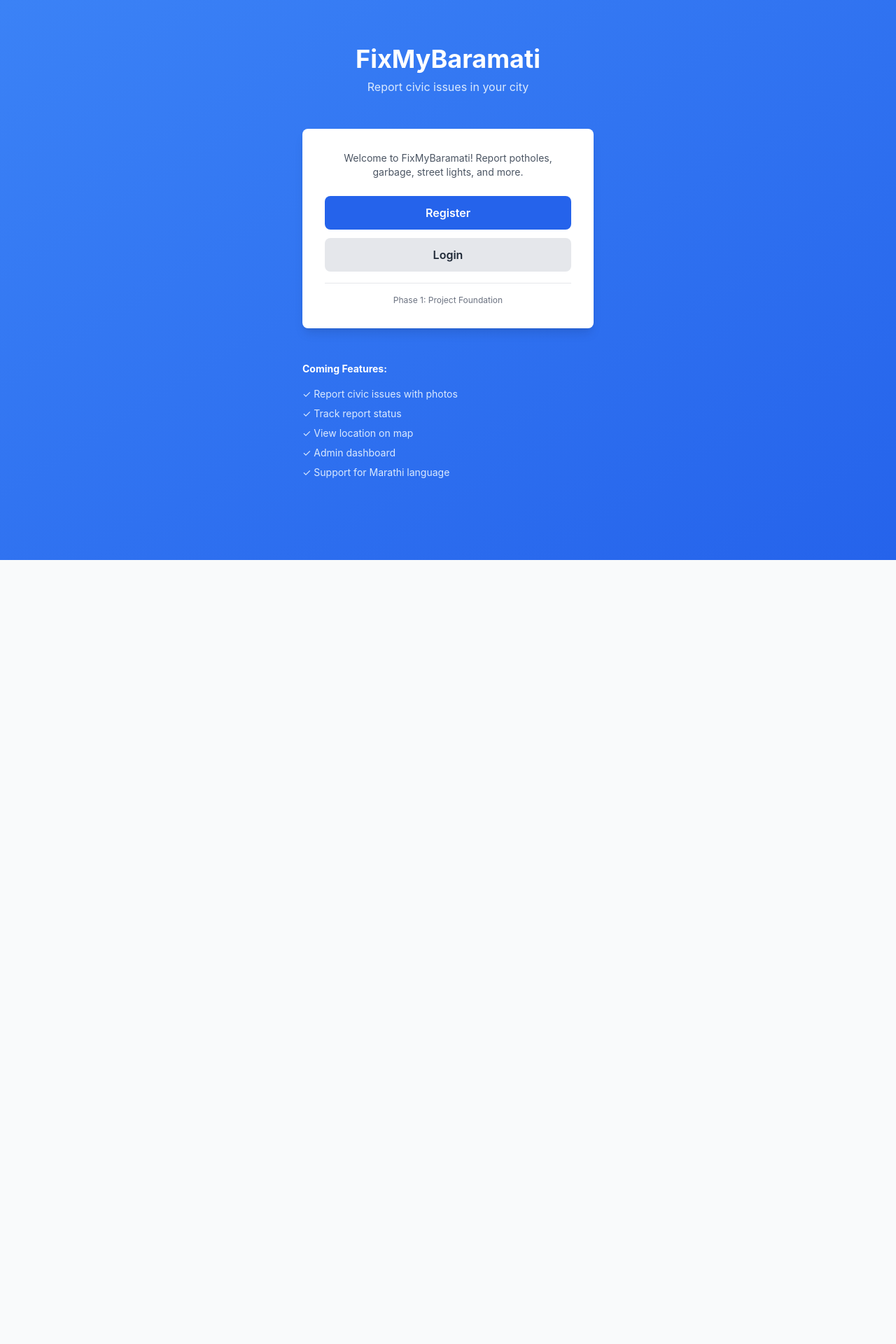
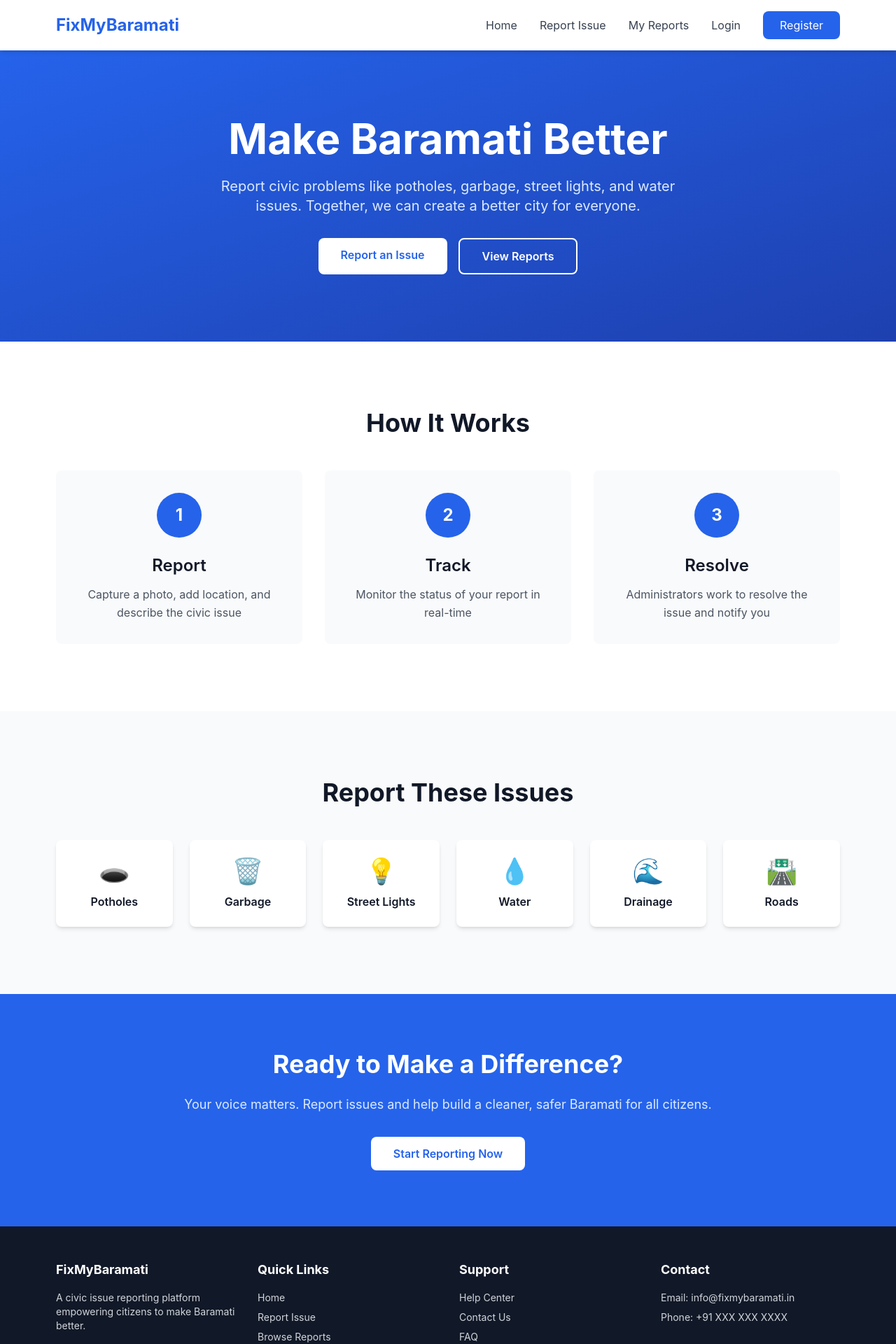
Before and after one commit to Siddhant-koli/fixmybaramati, a Next.js app: page / in a window 1280 px wide. Shown: the top 1920 px of the page at 70% size. Before the commit the page ends 800 px from the top, so only its background shows below. Built offline with nearby package versions, Linux system fonts and the light colour scheme.

Commit message:
Phase 2.1: Create professional homepage with Navbar, hero, how it works, categories, CTA, and footer

```diff
--- a/src/app/page.tsx
+++ b/src/app/page.tsx
@@ -1,60 +1,204 @@
+import Navbar from '@/components/Navbar';
+
 export default function Home() {
+  const categories = [
+    { name: 'Potholes', icon: '🕳️' },
+    { name: 'Garbage', icon: '🗑️' },
+    { name: 'Street Lights', icon: '💡' },
+    { name: 'Water', icon: '💧' },
+    { name: 'Drainage', icon: '🌊' },
+    { name: 'Roads', icon: '🛣️' },
+  ];
+
+  const steps = [
+    {
+      number: '1',
+      title: 'Report',
+      description: 'Capture a photo, add location, and describe the civic issue',
+    },
+    {
+      number: '2',
+      title: 'Track',
+      description: 'Monitor the status of your report in real-time',
+    },
+    {
+      number: '3',
+      title: 'Resolve',
+      description: 'Administrators work to resolve the issue and notify you',
+    },
+  ];
+
   return (
-    <main className="min-h-screen bg-gradient-to-br from-blue-500 to-blue-600">
-      <div className="max-w-md mx-auto px-4 py-12 sm:py-16">
-        {/* Header */}
-        <div className="text-center mb-12">
-          <h1 className="text-4xl font-bold text-white mb-2">
-            FixMyBaramati
+    <>
+      <Navbar />
+      <main className="bg-gray-50">
+        {/* Hero Section */}
+        <section className="bg-gradient-to-br from-blue-600 to-blue-800 text-white py-16 md:py-24">
+          <div className="max-w-6xl mx-auto px-4">
+            <div className="text-center">
+              <h1 className="text-4xl md:text-5xl lg:text-6xl font-bold mb-6">
+                Make Baramati Better
               </h1>
-          <p className="text-blue-100">
-            Report civic issues in your city
+              <p className="text-lg md:text-xl text-blue-100 mb-8 max-w-2xl mx-auto">
+                Report civic problems like potholes, garbage, street lights, and water issues.
+                Together, we can create a better city for everyone.
+              </p>
+              <div className="flex flex-col sm:flex-row gap-4 justify-center">
+                <a
+                  href="#"
+                  className="bg-white text-blue-600 px-8 py-3 rounded-lg font-semibold hover:bg-gray-100 transition"
+                >
+                  Report an Issue
+                </a>
+                <a
+                  href="#"
+                  className="border-2 border-white text-white px-8 py-3 rounded-lg font-semibold hover:bg-white hover:text-blue-600 transition"
+                >
+                  View Reports
+                </a>
+              </div>
+            </div>
+          </div>
+        </section>
+
+        {/* How It Works Section */}
+        <section className="py-16 md:py-24 bg-white">
+          <div className="max-w-6xl mx-auto px-4">
+            <h2 className="text-3xl md:text-4xl font-bold text-center mb-12 text-gray-900">
+              How It Works
+            </h2>
+            <div className="grid grid-cols-1 md:grid-cols-3 gap-8">
+              {steps.map((step, index) => (
+                <div
+                  key={index}
+                  className="bg-gray-50 rounded-lg p-8 text-center hover:shadow-lg transition"
+                >
+                  <div className="bg-blue-600 text-white w-16 h-16 rounded-full flex items-center justify-center mx-auto mb-6 text-2xl font-bold">
+                    {step.number}
+                  </div>
+                  <h3 className="text-2xl font-semibold text-gray-900 mb-3">
+                    {step.title}
+                  </h3>
+                  <p className="text-gray-600 leading-relaxed">
+                    {step.description}
+                  </p>
+                </div>
+              ))}
+            </div>
+          </div>
+        </section>
+
+        {/* Issue Categories Section */}
+        <section className="py-16 md:py-24 bg-gray-50">
+          <div className="max-w-6xl mx-auto px-4">
+            <h2 className="text-3xl md:text-4xl font-bold text-center mb-12 text-gray-900">
+              Report These Issues
+            </h2>
+            <div className="grid grid-cols-2 md:grid-cols-3 lg:grid-cols-6 gap-6">
+              {categories.map((category, index) => (
+                <div
+                  key={index}
+                  className="bg-white rounded-lg shadow-md p-6 text-center hover:shadow-lg hover:scale-105 transition"
+                >
+                  <div className="text-4xl mb-3">{category.icon}</div>
+                  <h3 className="text-gray-900 font-semibold">{category.name}</h3>
+                </div>
+              ))}
+            </div>
+          </div>
+        </section>
+
+        {/* Call-to-Action Section */}
+        <section className="bg-blue-600 text-white py-16 md:py-20">
+          <div className="max-w-4xl mx-auto px-4 text-center">
+            <h2 className="text-3xl md:text-4xl font-bold mb-6">
+              Ready to Make a Difference?
+            </h2>
+            <p className="text-lg text-blue-100 mb-8">
+              Your voice matters. Report issues and help build a cleaner, safer Baramati for all citizens.
+            </p>
+            <a
+              href="#"
+              className="inline-block bg-white text-blue-600 px-8 py-3 rounded-lg font-semibold hover:bg-gray-100 transition"
+            >
+              Start Reporting Now
+            </a>
+          </div>
+        </section>
+
+        {/* Footer */}
+        <footer className="bg-gray-900 text-gray-300 py-12">
+          <div className="max-w-6xl mx-auto px-4">
+            <div className="grid grid-cols-1 md:grid-cols-4 gap-8 mb-8">
+              {/* About */}
+              <div>
+                <h3 className="text-white font-bold text-lg mb-4">FixMyBaramati</h3>
+                <p className="text-sm">
+                  A civic issue reporting platform empowering citizens to make Baramati better.
                 </p>
               </div>
 
-        {/* Main Card */}
-        <div className="bg-white rounded-lg shadow-lg p-8 space-y-4">
-          <div className="text-center mb-6">
-            <p className="text-gray-600 text-sm mb-4">
-              Welcome to FixMyBaramati! Report potholes, garbage, street lights, and more.
-            </p>
+              {/* Quick Links */}
+              <div>
+                <h3 className="text-white font-bold text-lg mb-4">Quick Links</h3>
+                <ul className="space-y-2 text-sm">
+                  <li>
+                    <a href="/" className="hover:text-white transition">
+                      Home
+                    </a>
+                  </li>
+                  <li>
+                    <a href="#" className="hover:text-white transition">
+                      Report Issue
+                    </a>
+                  </li>
+                  <li>
+                    <a href="#" className="hover:text-white transition">
+                      Browse Reports
+                    </a>
+                  </li>
+                </ul>
               </div>
 
-          {/* Action Buttons */}
-          <div className="space-y-3">
-            <a
-              href="/auth/register"
-              className="block w-full bg-blue-600 hover:bg-blue-700 text-white font-semibold py-3 px-4 rounded-lg text-center transition"
-            >
-              Register
+              {/* Support */}
+              <div>
+                <h3 className="text-white font-bold text-lg mb-4">Support</h3>
+                <ul className="space-y-2 text-sm">
+                  <li>
+                    <a href="#" className="hover:text-white transition">
+                      Help Center
                     </a>
-            <a
-              href="/auth/login"
-              className="block w-full bg-gray-200 hover:bg-gray-300 text-gray-800 font-semibold py-3 px-4 rounded-lg text-center transition"
-            >
-              Login
+                  </li>
+                  <li>
+                    <a href="#" className="hover:text-white transition">
+                      Contact Us
                     </a>
+                  </li>
+                  <li>
+                    <a href="#" className="hover:text-white transition">
+                      FAQ
+                    </a>
+                  </li>
+                </ul>
               </div>
 
-          <div className="border-t border-gray-200 pt-4">
-            <p className="text-gray-500 text-xs text-center">
-              Phase 1: Project Foundation
+              {/* Contact */}
+              <div>
+                <h3 className="text-white font-bold text-lg mb-4">Contact</h3>
+                <p className="text-sm mb-2">Email: info@fixmybaramati.in</p>
+                <p className="text-sm">Phone: +91 XXX XXX XXXX</p>
+              </div>
+            </div>
+
+            {/* Bottom Footer */}
+            <div className="border-t border-gray-800 pt-8 text-center text-sm">
+              <p>
+                &copy; 2024 FixMyBaramati. All rights reserved. | Privacy Policy | Terms of Service
               </p>
             </div>
           </div>
-
-        {/* Features Preview */}
-        <div className="mt-12 text-white text-sm">
-          <h2 className="font-bold mb-4">Coming Features:</h2>
-          <ul className="space-y-2 text-blue-100">
-            <li>✓ Report civic issues with photos</li>
-            <li>✓ Track report status</li>
-            <li>✓ View location on map</li>
-            <li>✓ Admin dashboard</li>
-            <li>✓ Support for Marathi language</li>
-          </ul>
-        </div>
-      </div>
+        </footer>
       </main>
+    </>
   );
 }
--- /dev/null
+++ b/src/components/Navbar.tsx
@@ -0,0 +1,107 @@
+'use client';
+
+import { useState } from 'react';
+
+export default function Navbar() {
+  const [isOpen, setIsOpen] = useState(false);
+
+  const toggleMenu = () => {
+    setIsOpen(!isOpen);
+  };
+
+  return (
+    <nav className="sticky top-0 z-50 bg-white shadow-md">
+      <div className="max-w-6xl mx-auto px-4 py-4">
+        <div className="flex justify-between items-center">
+          {/* Logo */}
+          <div className="flex items-center">
+            <a href="/" className="text-2xl font-bold text-blue-600">
+              FixMyBaramati
+            </a>
+          </div>
+
+          {/* Desktop Navigation */}
+          <div className="hidden md:flex items-center space-x-8">
+            <a href="/" className="text-gray-700 hover:text-blue-600 transition">
+              Home
+            </a>
+            <a href="#" className="text-gray-700 hover:text-blue-600 transition">
+              Report Issue
+            </a>
+            <a href="#" className="text-gray-700 hover:text-blue-600 transition">
+              My Reports
+            </a>
+            <a href="#" className="text-gray-700 hover:text-blue-600 transition">
+              Login
+            </a>
+            <a
+              href="#"
+              className="bg-blue-600 text-white px-6 py-2 rounded-lg hover:bg-blue-700 transition"
+            >
+              Register
+            </a>
+          </div>
+
+          {/* Mobile Menu Button */}
+          <div className="md:hidden">
+            <button
+              onClick={toggleMenu}
+              className="text-gray-700 hover:text-blue-600 transition"
+              aria-label="Toggle menu"
+            >
+              <svg
+                className="w-6 h-6"
+                fill="none"
+                stroke="currentColor"
+                viewBox="0 0 24 24"
+              >
+                <path
+                  strokeLinecap="round"
+                  strokeLinejoin="round"
+                  strokeWidth={2}
+                  d="M4 6h16M4 12h16M4 18h16"
+                />
+              </svg>
+            </button>
+          </div>
+        </div>
+
+        {/* Mobile Navigation */}
+        {isOpen && (
+          <div className="md:hidden mt-4 border-t border-gray-200 pt-4 space-y-3">
+            <a
+              href="/"
+              className="block text-gray-700 hover:text-blue-600 transition"
+            >
+              Home
+            </a>
+            <a
+              href="#"
+              className="block text-gray-700 hover:text-blue-600 transition"
+            >
+              Report Issue
+            </a>
+            <a
+              href="#"
+              className="block text-gray-700 hover:text-blue-600 transition"
+            >
+              My Reports
+            </a>
+            <a
+              href="#"
+              className="block text-gray-700 hover:text-blue-600 transition"
+            >
+              Login
+            </a>
+            <a
+              href="#"
+              className="block w-full bg-blue-600 text-white px-4 py-2 rounded-lg hover:bg-blue-700 transition text-center"
+            >
+              Register
+            </a>
+          </div>
+        )}
+      </div>
+    </nav>
+  );
+}
```
Lines whose indentation alone changed are shown as unchanged.
